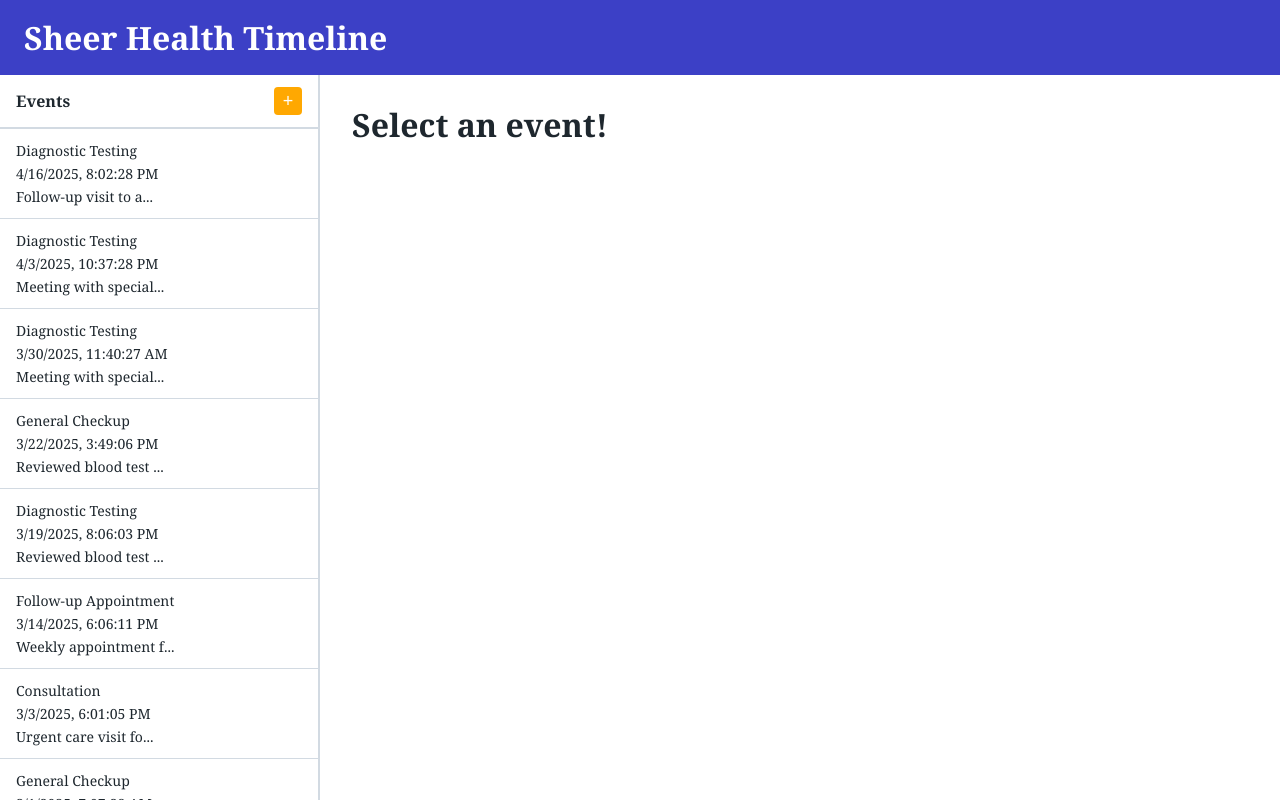
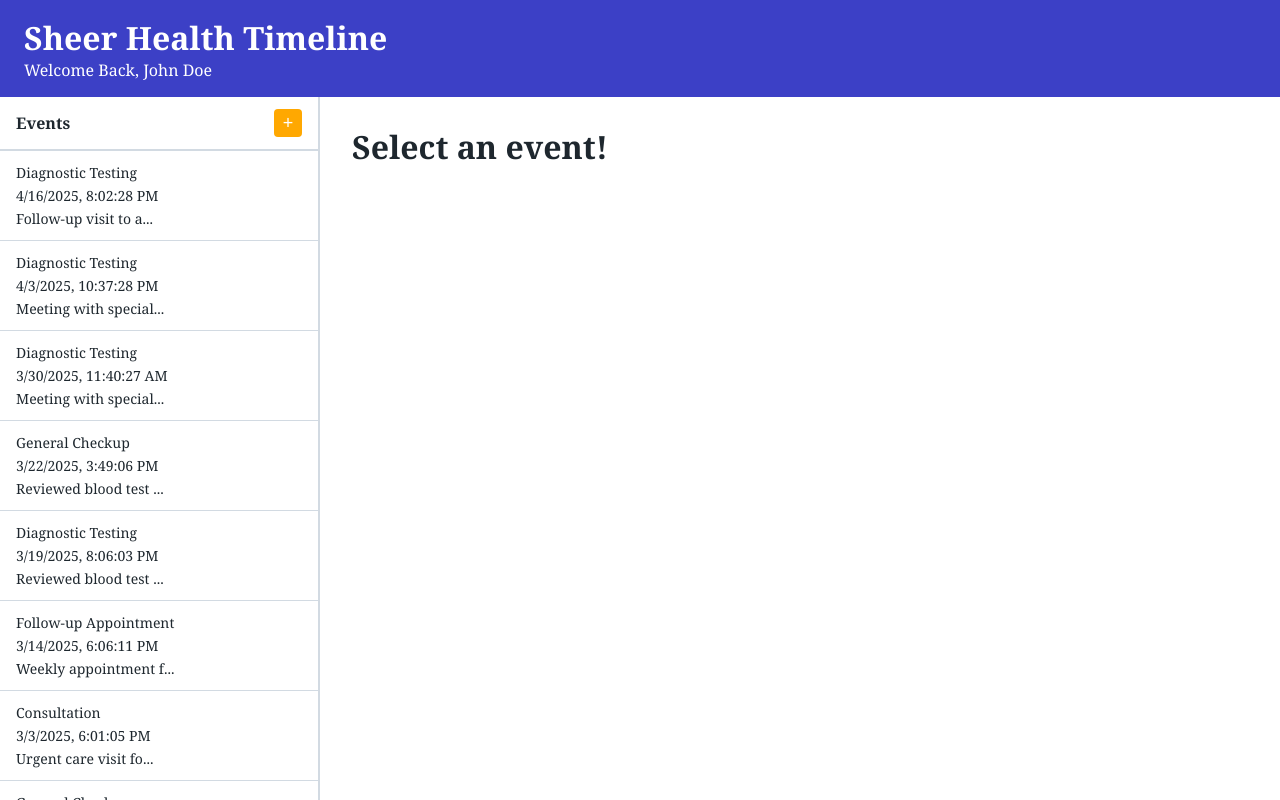
Before and after one commit to Ali-Aftab/Sheer-Health-Timeline, a React (Vite) app: page / in a window 1280 px wide. Built offline with nearby package versions, Linux system fonts and the light colour scheme.

Commit message:
feat(header): :sparkles: added name to header

```diff
--- a/src/App.jsx
+++ b/src/App.jsx
@@ -122,7 +122,7 @@ function App() {
 
   return (
     <div className="app">
-      <Header />
+      <Header firstName={firstName} lastName={lastName} />
       <div className="main">
         <Sidebar
           events={events}
--- a/src/components/Header.jsx
+++ b/src/components/Header.jsx
@@ -1,7 +1,10 @@
-const Header = () => {
+const Header = ({ firstName, lastName }) => {
   return (
     <div className="header">
       <h1>Sheer Health Timeline</h1>
+      <span className="account-name">
+        Welcome Back, {firstName} {lastName}
+      </span>
     </div>
   );
 };
```
